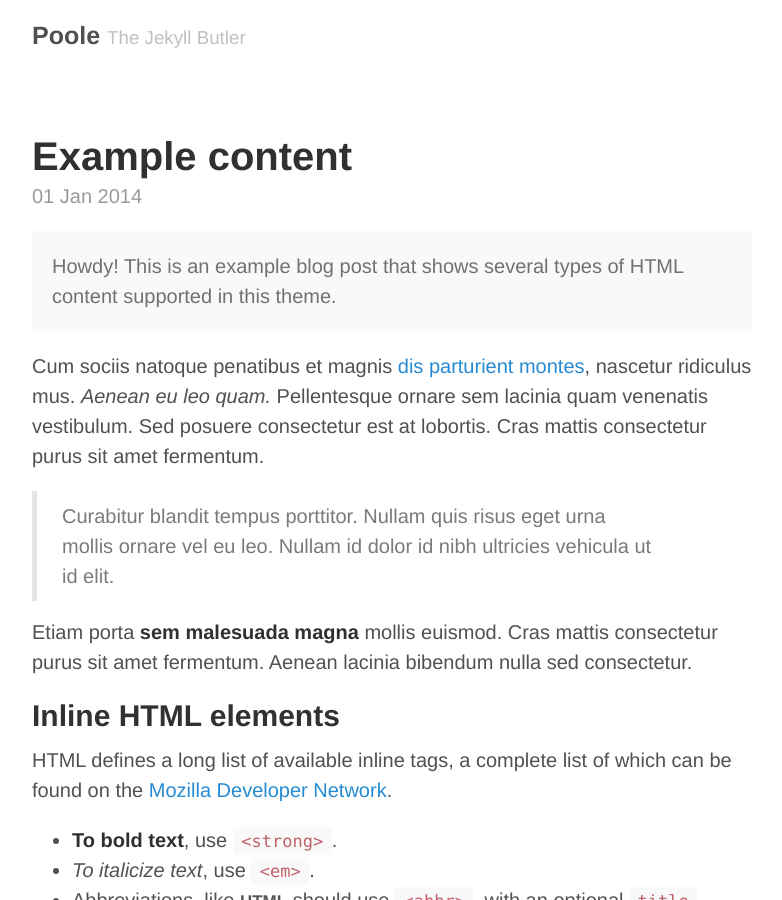
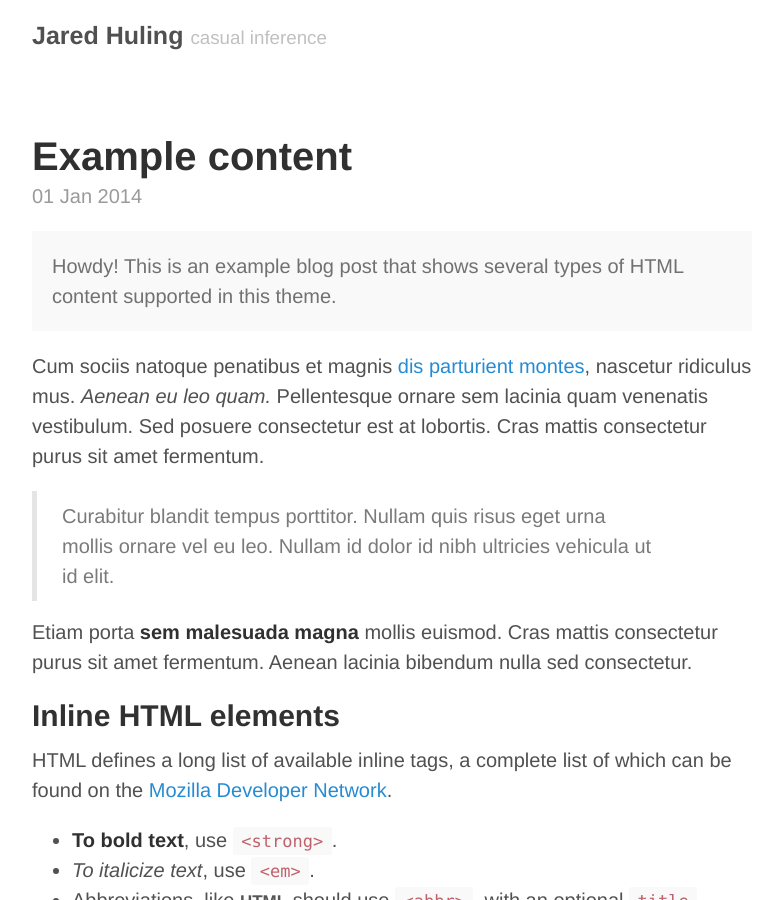
Before and after one commit to jaredhuling/jaredhuling.github.io, a Jekyll site: the page built from index.html, in a window 1280 px wide and 900 px high. Shown: the whole window, without its empty margins (248-1030 px from the left). Built offline with Jekyll 4.4.1, drawn with Linux system fonts in a browser that asks for light colours; Markdown is read by kramdown in place of the engine named in the settings; the list of posts is cut into pages by our own code.

Commit message:
changed config

```diff
--- a/_config.yml
+++ b/_config.yml
@@ -6,14 +6,14 @@ pygments:         true
 permalink:        pretty
 
 # Setup
-title:            Poole
-tagline:          'The Jekyll Butler'
-description:      'Base theme for Jekyll themes by @mdo.'
-url:              http://getpoole.com
+title:            Jared Huling
+tagline:          casual inference
+description:      'my cool github page'
+url:              http://casualinference.org
 
 author:
-  name:           'Mark Otto'
-  url:            https://twitter.com/mdo
+  name:           'Jared Huling'
+  url:            http://www.stat.wisc.edu/~huling
 
 paginate:         1
 
@@ -21,4 +21,4 @@ paginate:         1
 version:          1.0.0
 
 github:
-  repo:           https://github.com/poole/poole
+  repo:           https://github.com/jaredhuling/jaredhuling.github.io
```
